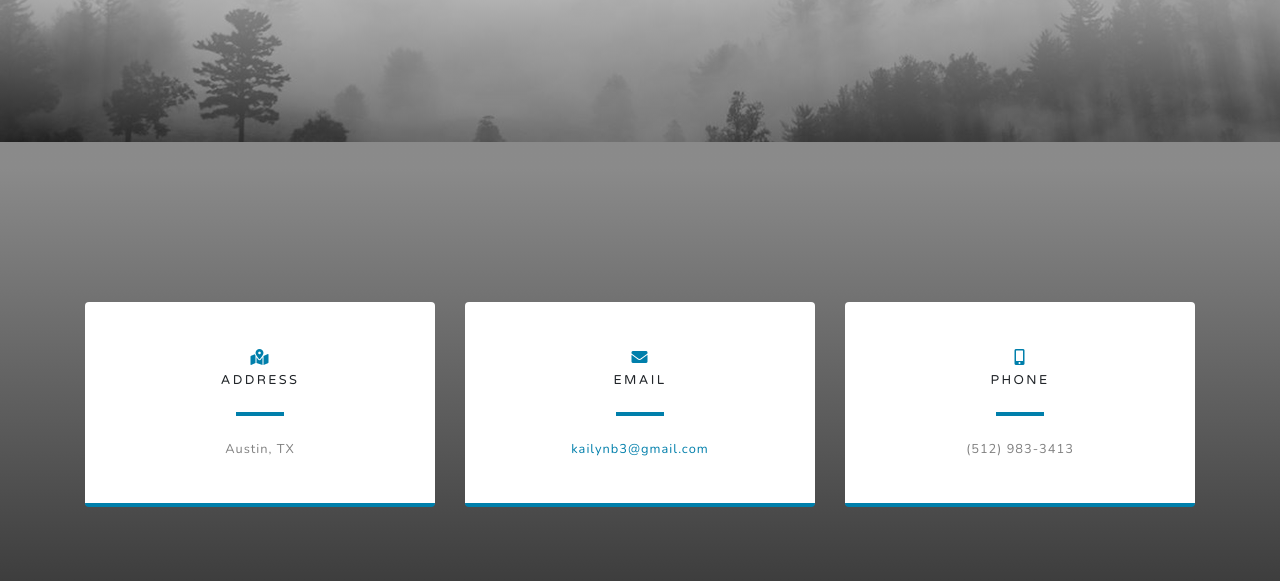
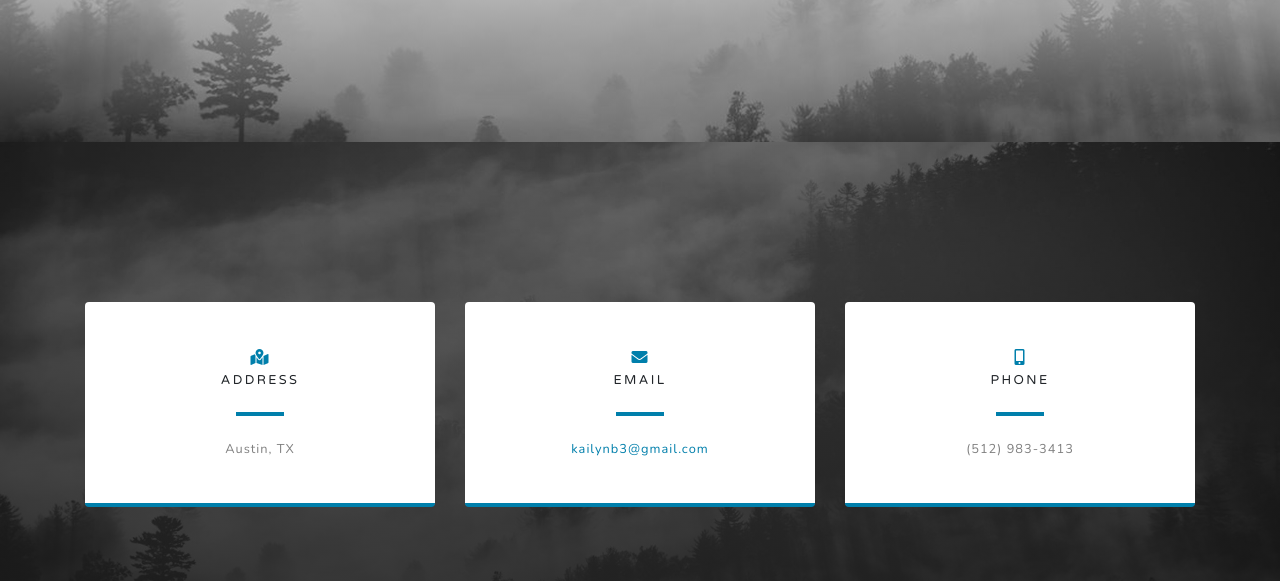
Before and after one commit to klynbrsh/Website, a plain HTML site: page index.html in a window 1280 px wide. Shown: the part 4377-4958 px from the top of the page. Drawn offline with nearby package versions, Linux system fonts and the light colour scheme.

Commit message:
treesback

```diff
--- a/index.css
+++ b/index.css
@@ -220,8 +220,8 @@
 
   .contact-section {
     padding: 10rem 0;
-    background: -webkit-gradient(linear, left bottom, left top, from(#161616), color-stop(96%, rgba(22, 22, 22, 0.5)), to( rgba(22, 22, 22, 0.5)));
-    background: linear-gradient( top, #161616 100%, #161616 95%, rgba(22, 22, 22, 0.5) 0%);
+    background: -webkit-gradient(linear, left bottom, left top, from(#161616), color-stop(96%, rgba(22, 22, 22, 0.5)), to( rgba(22, 22, 22, 0.5))), url("../img/bg-signup.jpg");
+    background: linear-gradient( top, #161616 100%, #161616 95%, rgba(22, 22, 22, 0.5) 0%), url("../img/bg-signup.jpg");
     background-position: center;
     background-repeat: no-repeat;
     background-attachment: scroll;
```
